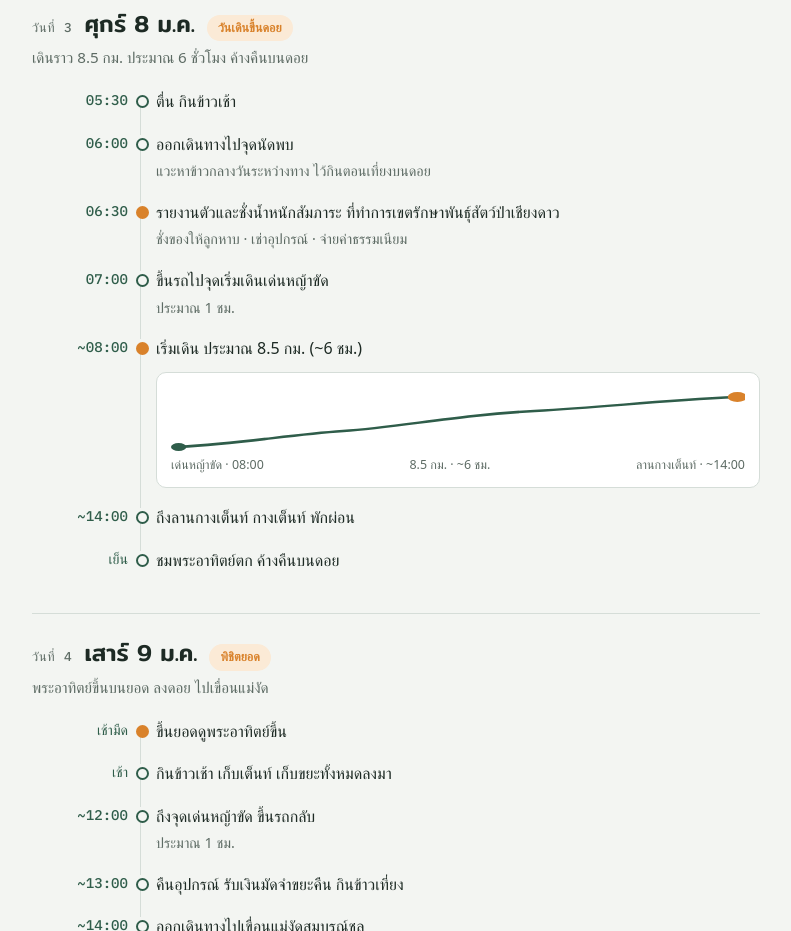
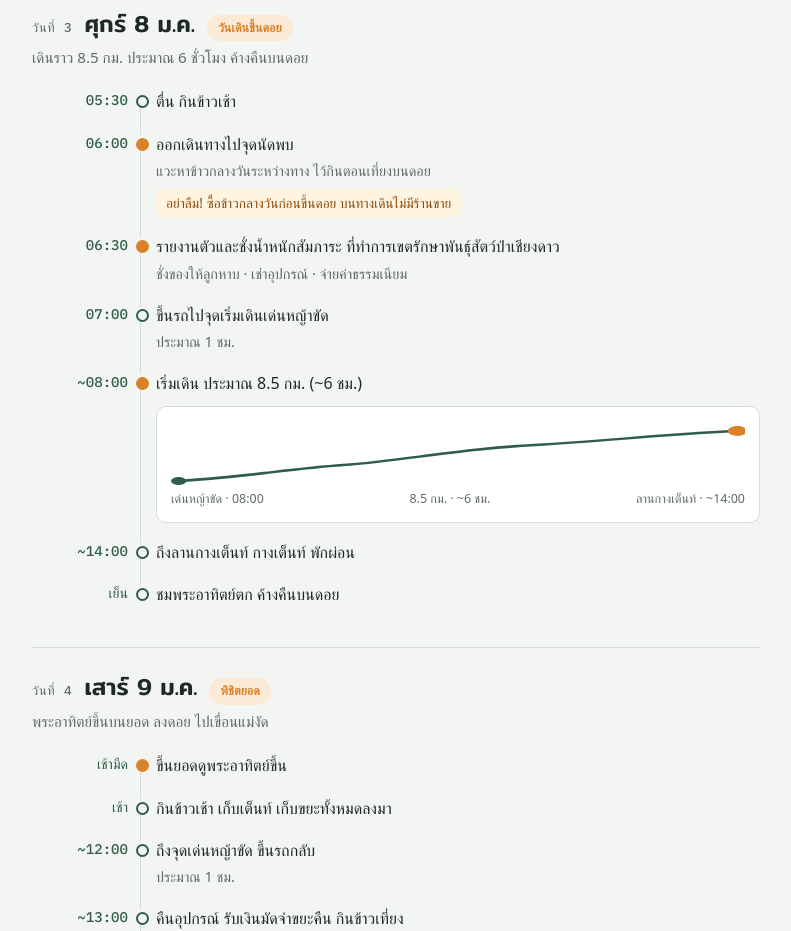
Before and after one commit to oraa-git/chiangdao-trip, a plain HTML site: page trip-chiangdao.html in a window 1280 px wide. Shown: the part 3220-4151 px from the top of the page, without its empty margins (244-1035 px from the left). Drawn offline with Linux system fonts and the light colour scheme; a web font is replaced by a local one.

Commit message:
Add lunch reminder to Fri 8 Jan 06:00 departure
Co-Authored-By: Claude Opus 5.5 <noreply@anthropic.com>

```diff
--- a/trip-chiangdao.html
+++ b/trip-chiangdao.html
@@ -337,7 +337,7 @@ footer{color:var(--muted);font-size:.82rem;text-align:center;padding-block:0 32p
     <p class="sub">เดินราว 8.5 กม. ประมาณ 6 ชั่วโมง ค้างคืนบนดอย</p>
     <ol class="tl">
       <li><span class="time">05:30</span><div class="what"><p>ตื่น กินข้าวเช้า</p></div></li>
-      <li><span class="time">06:00</span><div class="what"><p>ออกเดินทางไปจุดนัดพบ</p><p class="note">แวะหาข้าวกลางวันระหว่างทาง ไว้กินตอนเที่ยงบนดอย</p></div></li>
+      <li class="key"><span class="time">06:00</span><div class="what"><p>ออกเดินทางไปจุดนัดพบ</p><p class="note">แวะหาข้าวกลางวันระหว่างทาง ไว้กินตอนเที่ยงบนดอย</p><span class="must">อย่าลืม! ซื้อข้าวกลางวันก่อนขึ้นดอย บนทางเดินไม่มีร้านขาย</span></div></li>
       <li class="key"><span class="time">06:30</span><div class="what"><p>รายงานตัวและชั่งน้ำหนักสัมภาระ ที่ทำการเขตรักษาพันธุ์สัตว์ป่าเชียงดาว</p><p class="note">ชั่งของให้ลูกหาบ · เช่าอุปกรณ์ · จ่ายค่าธรรมเนียม</p></div></li>
       <li><span class="time">07:00</span><div class="what"><p>ขึ้นรถไปจุดเริ่มเดินเด่นหญ้าขัด</p><p class="note">ประมาณ 1 ชม.</p></div></li>
       <li class="key"><span class="time">~08:00</span><div class="what"><p>เริ่มเดิน ประมาณ 8.5 กม. (~6 ชม.)</p>
```
Also changed, not shown: index.html (+3 -3 lines).
